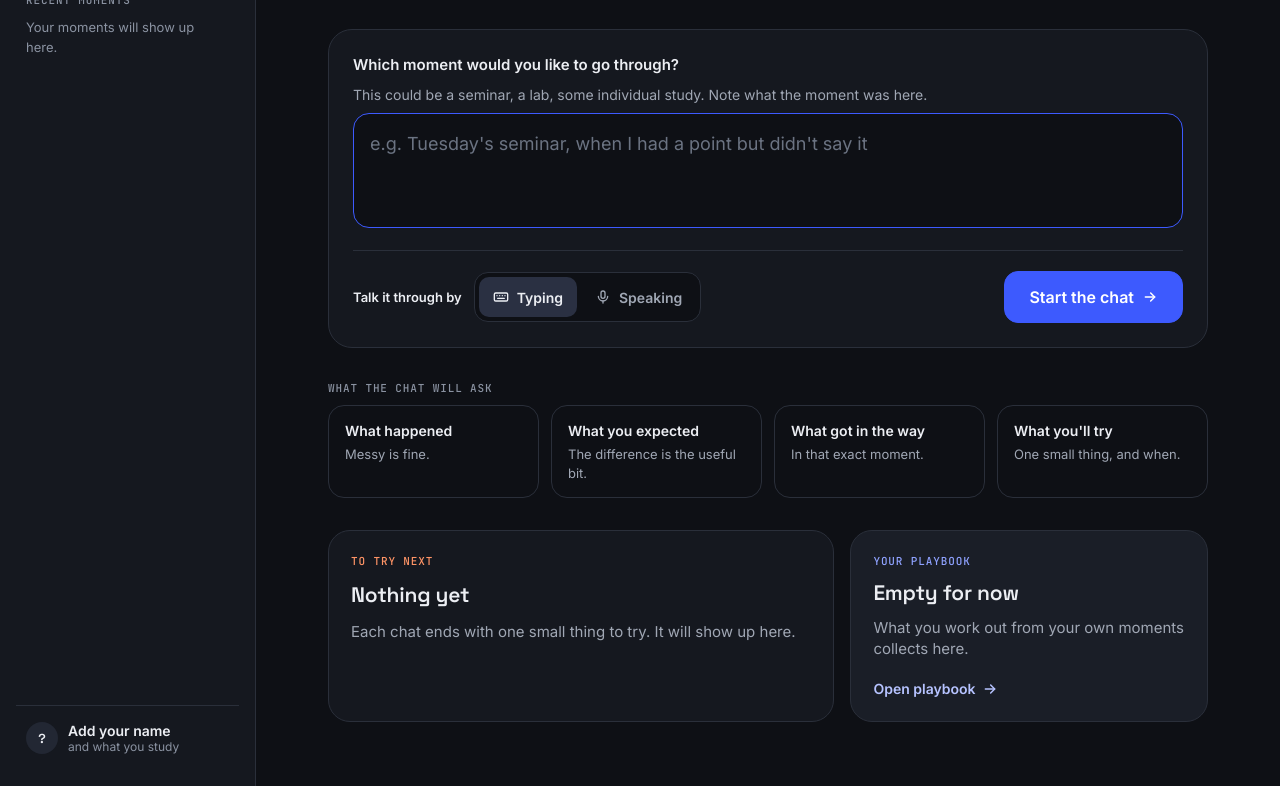
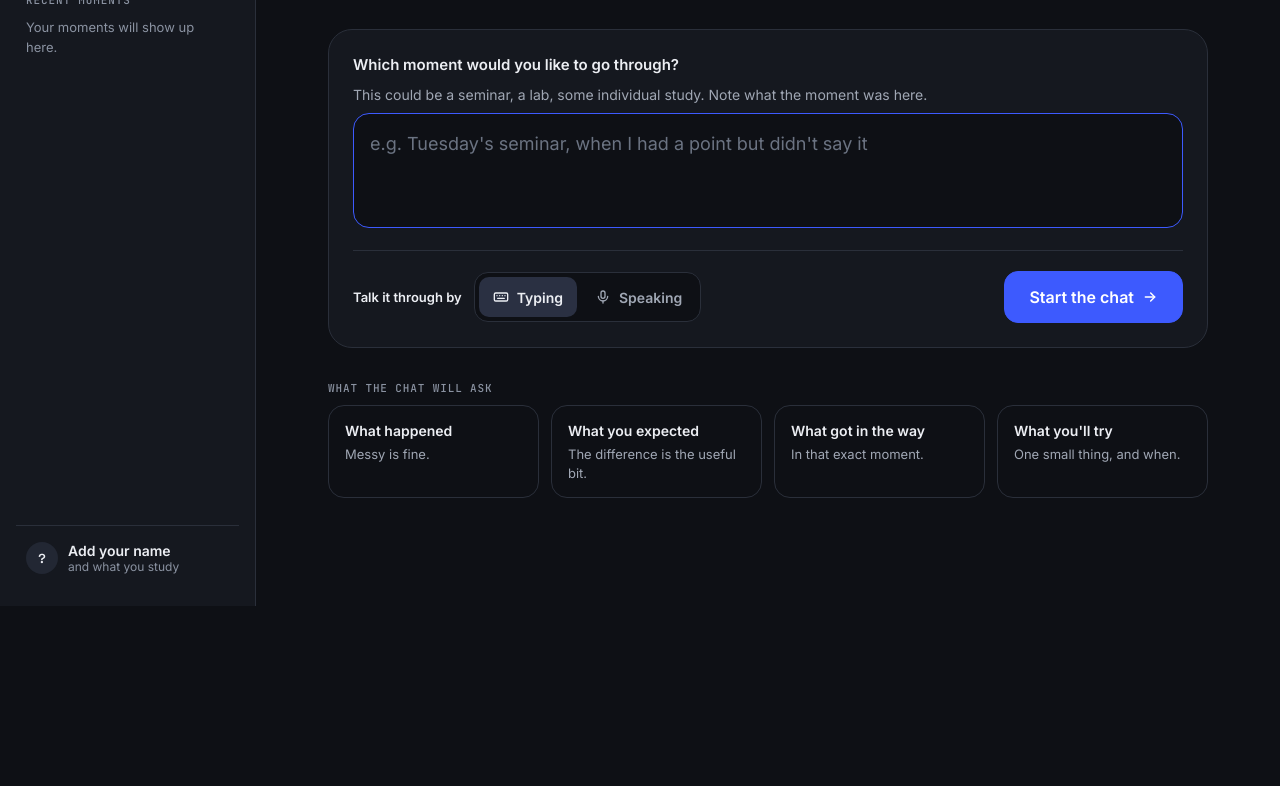
Before and after one commit to henders23/momentz, a website with bundled scripts: page public/index.html in a window 1280 px wide. Shown: the part 194-980 px from the top of the page. After the commit the page ends 800 px from the top, so only its background shows below. Built offline with nearby package versions, Linux system fonts and the light colour scheme.

Commit message:
Remove the 'to try next' and playbook cards from the home page
The sidebar already links to the playbook and recent moments.

Co-Authored-By: Claude Fable 5.2 <noreply@anthropic.com>
Claude-Session: https://claude.ai/code/session_01Gj442WyQSvu94wWDi1Ky7P

```diff
--- a/public/css/app.css
+++ b/public/css/app.css
@@ -120,13 +120,6 @@ dialog .row { display: flex; justify-content: flex-end; gap: 8px; margin-top: 4p
 .steps div { flex: 1 1 180px; display: flex; flex-direction: column; gap: 4px; padding: 14px 16px; border-radius: 16px; border: 1px solid var(--line); }
 .steps b { font-size: 14px; font-weight: 600; }
 .steps span { font-size: 13px; line-height: 1.45; color: var(--muted); }
-.pair { display: flex; flex-wrap: wrap; gap: 16px; }
-.pair > :first-child { flex: 3 1 360px; }
-.pair > :last-child { flex: 2 1 260px; }
-.pair .head { display: flex; flex-wrap: wrap; align-items: center; justify-content: space-between; gap: 12px; font-size: 13px; color: var(--faint); }
-.pair p { font-size: 15px; line-height: 1.45; color: var(--muted); }
-a.card { background: var(--panel-2); color: var(--text); text-decoration: none; justify-content: space-between; gap: 18px; }
-a.card .go { display: flex; align-items: center; gap: 6px; font-size: 14px; font-weight: 600; color: var(--accent-text); }
 .stack { display: flex; flex-direction: column; gap: 8px; }
 
 /* Chat */
--- a/public/js/home.js
+++ b/public/js/home.js
@@ -49,55 +49,6 @@ function start(event) {
 moment.addEventListener('keydown', (event) => {
   if (event.key === 'Enter' && !event.shiftKey) start(event);
 });
-
-// The move the student is trying now, and how the playbook is doing.
-const trying = state.playbook.find((p) => p.status !== 'working');
-const working = state.playbook.filter((p) => p.status === 'working');
-
-const tryingCard = trying
-  ? h(
-      'div.card',
-      null,
-      h('div.head', null, h('span.eyebrow.orange', null, trying.status === 'new' ? 'To try next' : 'Trying now'), trying.tryAt && h('span', null, trying.tryAt)),
-      h('span.title', null, trying.title),
-      h('p', null, `When ${trying.when}, I'll ${trying.will}.`),
-      h('a.note', { href: `playbook.html#${trying.id}` }, trying.checkIn ? 'Tried it? Log how it went.' : 'Open in your playbook')
-    )
-  : h(
-      'div.card',
-      null,
-      h('div.head', null, h('span.eyebrow.orange', null, 'To try next')),
-      h('span.title', null, 'Nothing yet'),
-      h('p', null, 'Each chat ends with one small thing to try. It will show up here.')
-    );
-
-const playbookCard = h(
-  'a.card',
-  { href: 'playbook.html' },
-  h(
-    'div.stack',
-    null,
-    h('span.eyebrow.accent', null, 'Your playbook'),
-    h(
-      'span.title',
-      null,
-      working.length
-        ? `${working.length} thing${working.length === 1 ? '' : 's'} you've tried ${working.length === 1 ? 'is' : 'are'} working`
-        : state.playbook.length
-          ? `${state.playbook.length} thing${state.playbook.length === 1 ? '' : 's'} to try`
-          : 'Empty for now'
-    ),
-    h(
-      'p',
-      null,
-      (working.length ? working : state.playbook)
-        .slice(0, 3)
-        .map((p) => p.title)
-        .join(' · ') || 'What you work out from your own moments collects here.'
-    )
-  ),
-  h('span.go', null, 'Open playbook', icon('arrow', 16, 2.2))
-);
 
 document.body.append(
   h(
@@ -152,8 +103,7 @@ document.body.append(
               ["What you'll try", 'One small thing, and when.']
             ].map(([title, text]) => h('div', null, h('b', null, title), h('span', null, text)))
           )
-        ),
-        h('div.pair', null, tryingCard, playbookCard)
+        )
       )
     )
   )
```
